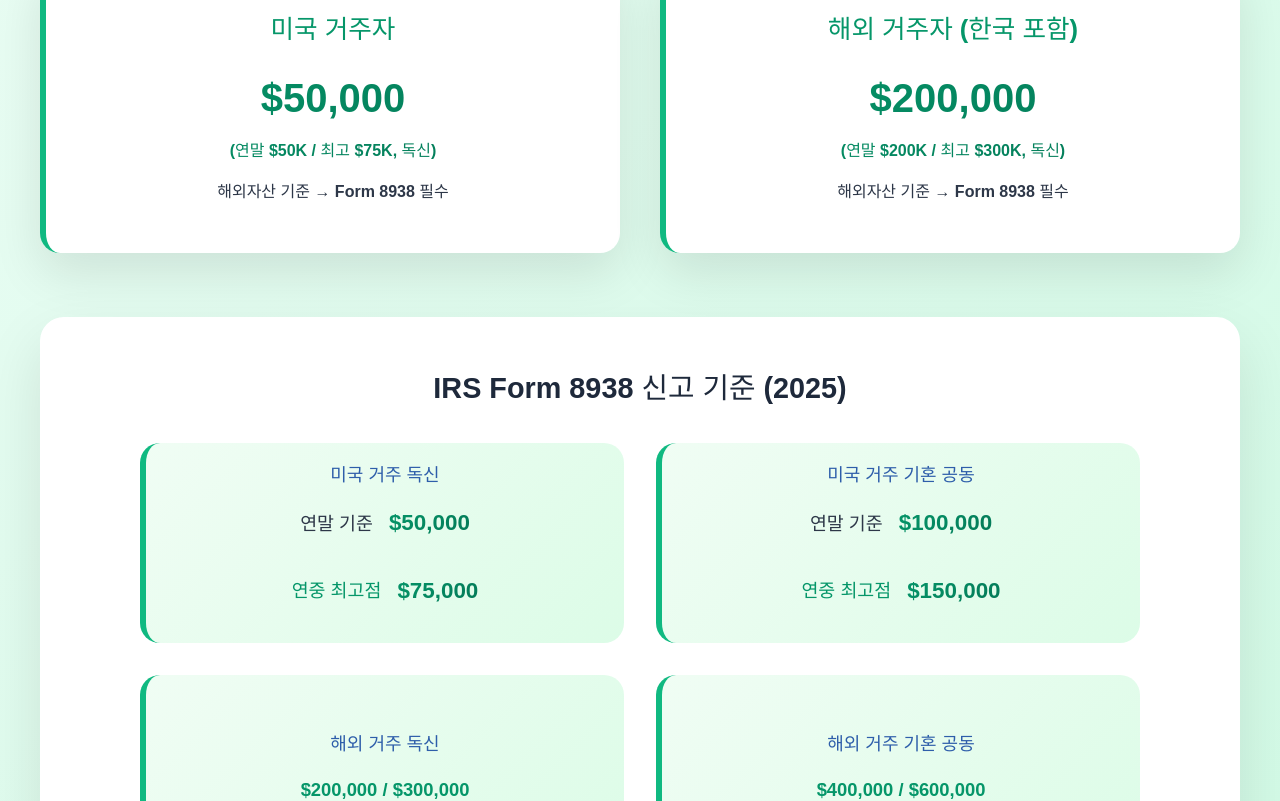
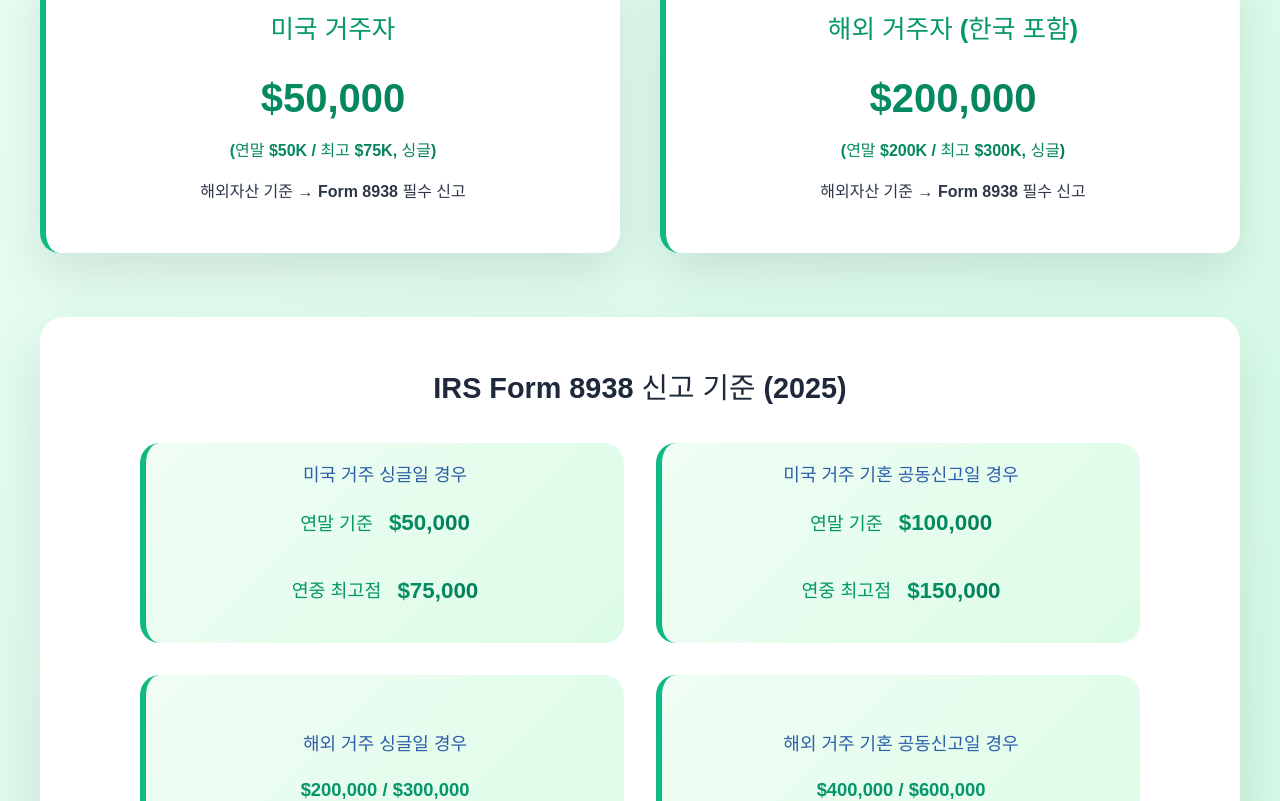
Before and after one commit to youtaxpro/youtaxpro, a Vue app: page /#/fbar in a window 1280 px wide. Shown: the part 2300-3101 px from the top of the page. Built offline with nearby package versions, Linux system fonts and the light colour scheme.

Commit message:
index edited

```diff
--- a/src/i18n/index.js
+++ b/src/i18n/index.js
@@ -228,7 +228,7 @@ Given the complexities of U.S. tax law, especially for those with international
 
     "fatca": {
     "title": "FATCA (Form 8938) Complete Guide",
-    "intro": "Separate from FBAR! IRS Form 8938 attaches to Form 1040. Korean banks+securities+insurance+funds.",
+    "intro": "FBAR is filed separately! IRS Form 8938 attaches to Form 1040. Korean banks + securities + insurance + funds total combined threshold.",
     "usResident": {
     "title": "US Residents",
     "yearEnd": "(Year-end $50K / Max $75K, single)",
@@ -509,20 +509,20 @@ IRS는 업무 과중으로 처리가 지연되어 납세자들이 어려움을
   "intro": "FBAR와 별개로 신고하는 항목입니다! IRS Form 8938은 1040에 첨부해서 신고를 해야하며 한국 은행+증권+보험+펀드 전체 합산 기준입니다.",
   "usResident": {
     "title": "미국 거주자",
-    "yearEnd": "(연말 $50K / 최고 $75K, 독신)",
-    "desc": "해외자산 기준 → Form 8938 필수"
+    "yearEnd": "(연말 $50K / 최고 $75K, 싱글)",
+    "desc": "해외자산 기준 → Form 8938 필수 신고"
   },
   "abroadResident": {
     "title": "해외 거주자 (한국 포함)",
-    "yearEnd": "(연말 $200K / 최고 $300K, 독신)",
-    "desc": "해외자산 기준 → Form 8938 필수"
+    "yearEnd": "(연말 $200K / 최고 $300K, 싱글)",
+    "desc": "해외자산 기준 → Form 8938 필수 신고"
   },
   "table": {
     "fullTitle": "IRS Form 8938 신고 기준 (2025)",  // ✅ 추가
-    "usSingle": "미국 거주 독신",                      // ✅ table 내부로 이동
-    "usMarried": "미국 거주 기혼 공동",
-    "abroadSingle": "해외 거주 독신",
-    "abroadMarried": "해외 거주 기혼 공동",
+    "usSingle": "미국 거주 싱글일 경우",                      // ✅ table 내부로 이동
+    "usMarried": "미국 거주 기혼 공동신고일 경우",
+    "abroadSingle": "해외 거주 싱글일 경우",
+    "abroadMarried": "해외 거주 기혼 공동신고일 경우",
     "yearEnd": "연말 기준",
     "max": "연중 최고점"
   }
--- a/src/pages/Fbar.vue
+++ b/src/pages/Fbar.vue
@@ -632,7 +632,6 @@ section {
 .threshold-group {
   background: linear-gradient(135deg, #f0fdf4, #dcfce7) !important;
   border-radius: 20px !important;
-  padding: 2rem !important;
   border-left: 6px solid #10b981 !important;
   height: 200px !important;  /* ✅ 높이 완전 통일 */
   display: flex !important;
@@ -651,12 +650,13 @@ section {
   font-size: 1.15rem !important;
   gap: 1rem !important;                     /* 숫자 간격 */
   text-align: center !important;
+  color: #059669 !important;
+
 }
 
 .threshold-row:last-child {
   border-bottom: none !important;
   color: #059669 !important;
-
 }
 
 .threshold-row strong {
```
